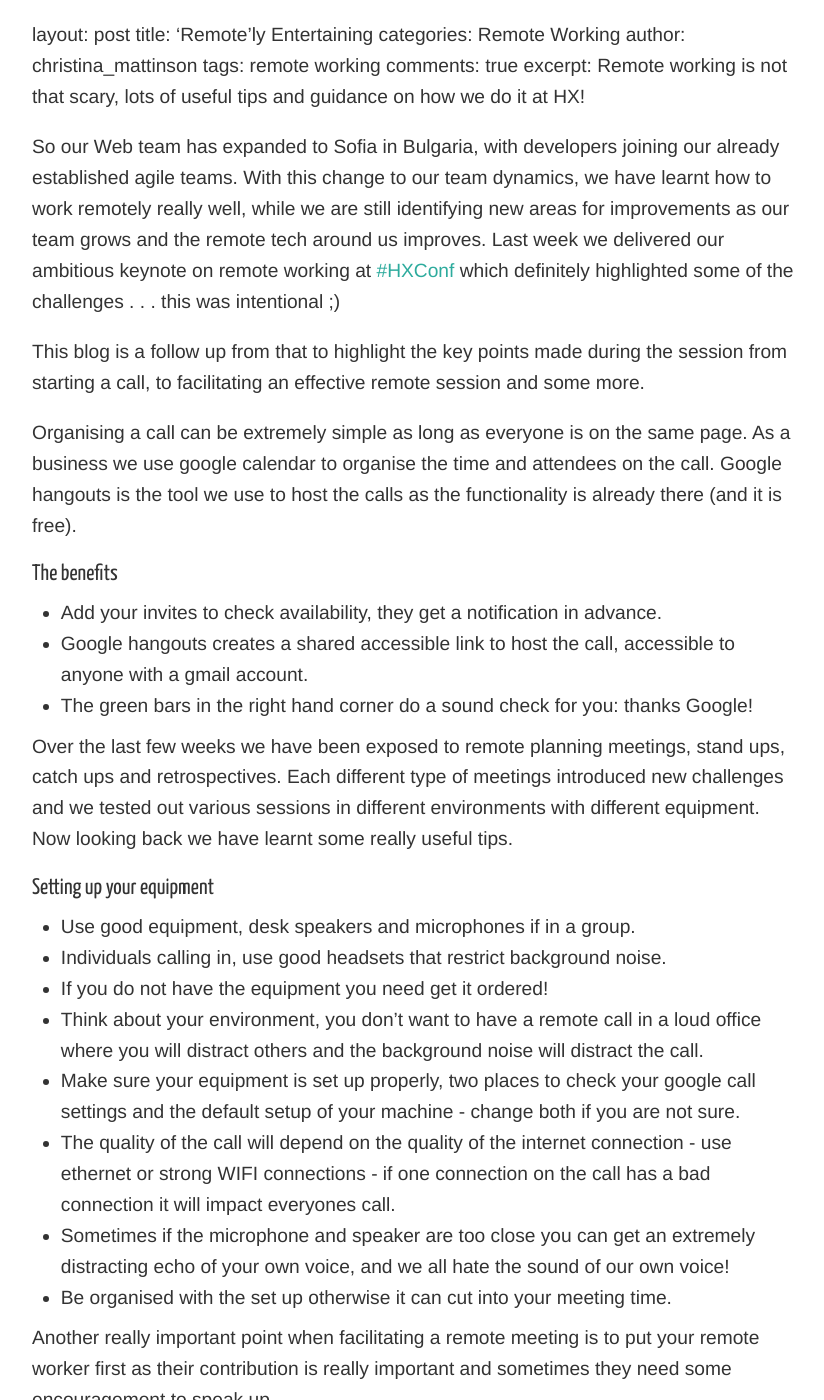
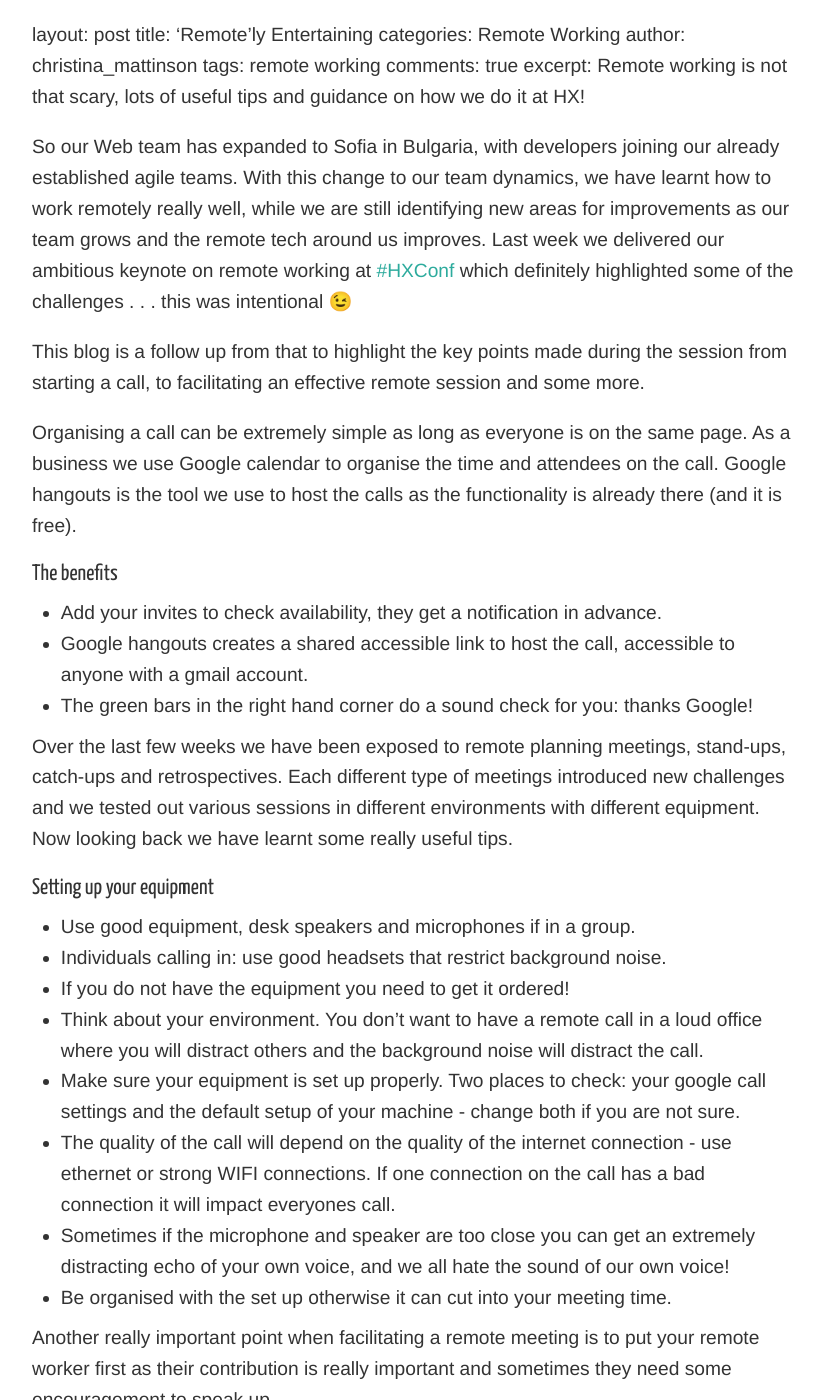
Before and after one commit to holidayextras/holidayextras.github.com, a Jekyll site: the page built from _posts/2016-06-10-Remotely-Entertaining.md, in a window 1280 px wide and 1400 px high, scrolled down 353 px. Shown: the whole window, without its empty margins (224-1048 px from the left). Built offline with Jekyll 4.4.1, drawn with Linux system fonts in a browser that asks for light colours; nearby versions of some CDN libraries; some of the changed text lies outside the part shown.

Commit message:
Ready to merge now

```diff
--- a/_posts/2016-06-10-Remotely-Entertaining.md
+++ b/_posts/2016-06-10-Remotely-Entertaining.md
@@ -7,24 +7,24 @@ tags: remote working
 comments: true
 excerpt: Remote working is not that scary, lots of useful tips and guidance on how we do it at HX!
 
-So our Web team has expanded to Sofia in Bulgaria, with developers joining our already established agile teams. With this change to our team dynamics, we have learnt how to work remotely really well, while we are still identifying new areas for improvements as our team grows and the remote tech around us improves. Last week we delivered our ambitious keynote on remote working at [#HXConf](https://twitter.com/hashtag/hxconf) which definitely highlighted some of the challenges . . . this was intentional ;)
+So our Web team has expanded to Sofia in Bulgaria, with developers joining our already established agile teams. With this change to our team dynamics, we have learnt how to work remotely really well, while we are still identifying new areas for improvements as our team grows and the remote tech around us improves. Last week we delivered our ambitious keynote on remote working at [#HXConf](https://twitter.com/hashtag/hxconf) which definitely highlighted some of the challenges . . . this was intentional 😉
 
 This blog is a follow up from that to highlight the key points made during the session from starting a call, to facilitating an effective remote session and some more.
 
-Organising a call can be extremely simple as long as everyone is on the same page. As a business we use google calendar to organise the time and attendees on the call. Google hangouts is the tool we use to host the calls as the functionality is already there (and it is free).
+Organising a call can be extremely simple as long as everyone is on the same page. As a business we use Google calendar to organise the time and attendees on the call. Google hangouts is the tool we use to host the calls as the functionality is already there (and it is free).
 ### The benefits
 - Add your invites to check availability, they get a notification in advance.
 - Google hangouts creates a shared accessible link to host the call, accessible to anyone with a gmail account.
 - The green bars in the right hand corner do a sound check for you: thanks Google!
 
-Over the last few weeks we have been exposed to remote planning meetings, stand ups,  catch ups and retrospectives. Each different type of meetings introduced new challenges and we tested out various sessions in different environments with different equipment. Now looking back we have learnt some really useful tips.
+Over the last few weeks we have been exposed to remote planning meetings, stand-ups, catch-ups and retrospectives. Each different type of meetings introduced new challenges and we tested out various sessions in different environments with different equipment. Now looking back we have learnt some really useful tips.
 ### Setting up your equipment
 - Use good equipment, desk speakers and microphones if in a group.
-- Individuals calling in, use good headsets that restrict background noise.
-- If you do not have the equipment you need get it ordered!
-- Think about your environment, you don’t want to have a remote call in a loud office where you will distract others and the background noise will distract the call.
-- Make sure your equipment is set up properly, two places to check your google call settings and the default setup of your machine - change both if you are not sure.
-- The quality of the call will depend on the quality of the internet connection - use ethernet or strong WIFI connections - if one connection on the call has a bad connection it will impact everyones call.
+- Individuals calling in: use good headsets that restrict background noise.
+- If you do not have the equipment you need to get it ordered!
+- Think about your environment. You don’t want to have a remote call in a loud office where you will distract others and the background noise will distract the call.
+- Make sure your equipment is set up properly. Two places to check: your google call settings and the default setup of your machine - change both if you are not sure.
+- The quality of the call will depend on the quality of the internet connection - use ethernet or strong WIFI connections. If one connection on the call has a bad connection it will impact everyones call.
 - Sometimes if the microphone and speaker are too close you can get an extremely distracting echo of your own voice, and we all hate the sound of our own voice!
 - Be organised with the set up otherwise it can cut into your meeting time.
 
```
Also changed, not shown: other parts of _posts/2016-06-10-Remotely-Entertaining.md (+2 -2 lines).
